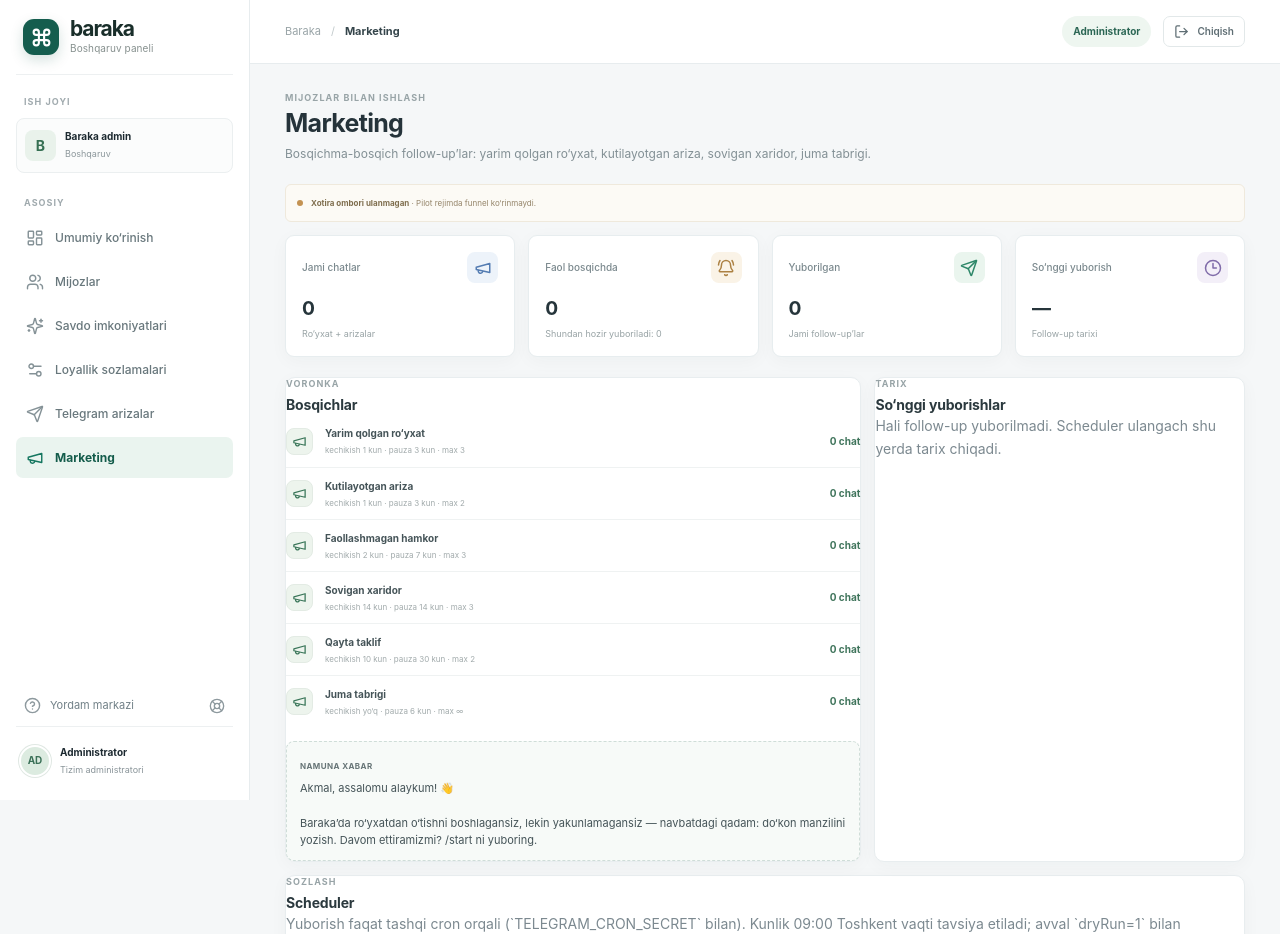
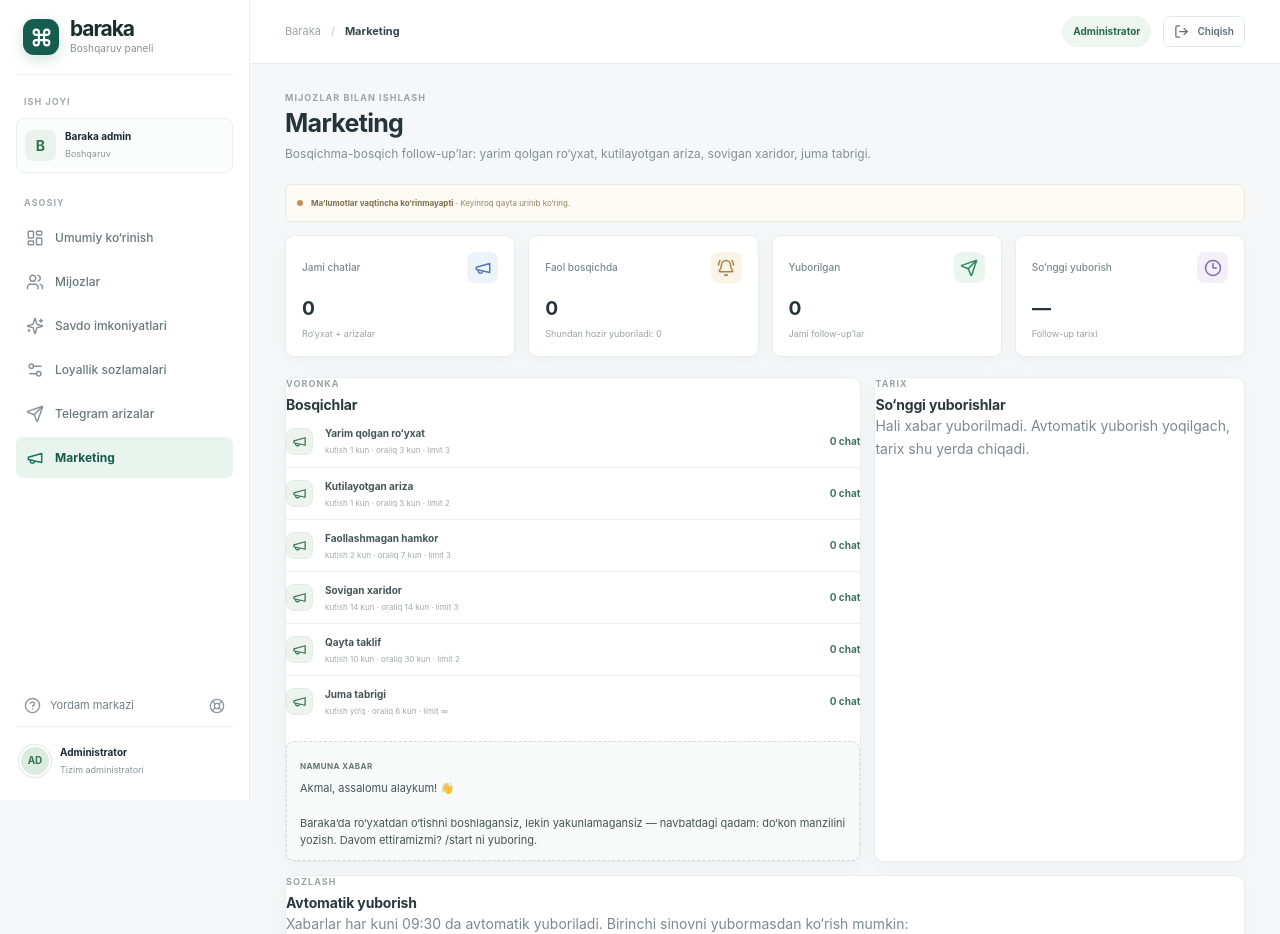
Before and after one commit to Elmun-Technologies/bullurb2b, a Next.js app: page /admin/marketing in a window 1280 px wide. Shown: the top 934 px of the page. Built offline with nearby package versions, Linux system fonts and the light colour scheme.

Commit message:
Admin copy cleanup: business-friendly Uzbek, dev hints collapsed
Co-authored-by: arena-agent <297053741+arena-agent@users.noreply.github.com>

```diff
--- a/src/app/(portal)/admin/clients/[id]/page.tsx
+++ b/src/app/(portal)/admin/clients/[id]/page.tsx
@@ -61,7 +61,7 @@
       </section>
       <section className="surface">
         <div className="section-header"><div><div className="section-kicker">SODIQLIK</div><h3>Daraja progressi</h3></div></div>
-        <p className="muted-text">Aylanma, daraja va chegirma progressi MoySklad jonli o‘qishlari ulangach shu yerda chiqadi. Dastur sozlamalari: <Link href="/admin/loyalty" className="text-link">Sodiqlik darajalari</Link>.</p>
+        <p className="muted-text">Aylanma va daraja keyingi bosqichda shu yerda chiqadi. Dastur sozlamalari: <Link href="/admin/loyalty" className="text-link">Sodiqlik darajalari</Link>.</p>
         {application.location && (
           <p className="muted-text">Lokatsiya: {application.location.latitude}, {application.location.longitude}</p>
         )}
--- a/src/app/(portal)/admin/clients/page.tsx
+++ b/src/app/(portal)/admin/clients/page.tsx
@@ -39,7 +39,7 @@
       actions={<span className="client-count-chip"><Users size={15} /> {approved.length} hamkor</span>}
     />
     {!available && (
-      <div className="admin-data-notice"><span className="demo-dot" /><span><b>Xotira ombori ulanmagan</b> · Pilot rejimda mijozlar ko‘rinmaydi.</span></div>
+      <div className="admin-data-notice"><span className="demo-dot" /><span><b>Ma’lumotlar vaqtincha ko‘rinmayapti</b> · Keyinroq qayta urinib ko‘ring.</span></div>
     )}
     {pendingCount > 0 && (
       <div className="admin-data-notice"><span className="demo-dot" /><span><b>{pendingCount} ta ariza</b> tasdiqlanishi kutilmoqda.</span><Link href="/admin/telegram">Ko‘rish <ArrowRight size={14} /></Link></div>
@@ -66,6 +66,6 @@
       {approved.length === 0 ? <div className="table-empty">Hali tasdiqlangan mijoz yo‘q. Arizalar <Link href="/admin/telegram">Telegram sahifasida</Link>.</div> : null}
       <div className="table-pagination"><span>{approved.length} hamkor</span></div>
     </section>
-    <p className="muted-text">Aylanma va daraja progressi MoySklad jonli o‘qishlari ulangach chiqadi — hozircha faqat tasdiqlangan ro‘yxat ko‘rsatiladi.</p>
+    <p className="muted-text">Aylanma va daraja keyingi bosqichda ulanadi — hozircha tasdiqlangan ro‘yxat.</p>
   </>;
 }
--- a/src/app/(portal)/admin/marketing/page.tsx
+++ b/src/app/(portal)/admin/marketing/page.tsx
@@ -41,7 +41,7 @@
     return `${Math.round(hours / 24)} kun`;
   };
   const max = policy.maxSends >= Number.MAX_SAFE_INTEGER ? '∞' : String(policy.maxSends);
-  return `kechikish ${span(policy.delayMs)} · pauza ${span(policy.cooldownMs)} · max ${max}`;
+  return `kutish ${span(policy.delayMs)} · oraliq ${span(policy.cooldownMs)} · limit ${max}`;
 }
 
 export default async function AdminMarketingPage() {
@@ -79,7 +79,7 @@
       description="Bosqichma-bosqich follow-up’lar: yarim qolgan ro‘yxat, kutilayotgan ariza, sovigan xaridor, juma tabrigi."
     />
     {!available && (
-      <div className="admin-data-notice"><span className="demo-dot" /><span><b>Xotira ombori ulanmagan</b> · Pilot rejimda funnel ko‘rinmaydi.</span></div>
+      <div className="admin-data-notice"><span className="demo-dot" /><span><b>Ma’lumotlar vaqtincha ko‘rinmayapti</b> · Keyinroq qayta urinib ko‘ring.</span></div>
     )}
     <div className="stat-grid four admin-stats">
       <StatCard label="Jami chatlar" value={String(chats)} note="Ro‘yxat + arizalar" icon={<Megaphone size={18} />} tone="blue" />
@@ -104,7 +104,7 @@
       <section className="surface">
         <div className="section-header"><div><div className="section-kicker">TARIX</div><h3>So‘nggi yuborishlar</h3></div></div>
         {recent.length === 0 ? (
-          <p className="muted-text">Hali follow-up yuborilmadi. Scheduler ulangach shu yerda tarix chiqadi.</p>
+          <p className="muted-text">Hali xabar yuborilmadi. Avtomatik yuborish yoqilgach, tarix shu yerda chiqadi.</p>
         ) : (
           <div className="live-list">
             {recent.map((item, index) => (
@@ -119,8 +119,8 @@
       </section>
     </div>
     <section className="surface">
-      <div className="section-header"><div><div className="section-kicker">SOZLASH</div><h3>Scheduler</h3></div></div>
-      <p className="muted-text">Yuborish faqat tashqi cron orqali (`TELEGRAM_CRON_SECRET` bilan). Kunlik 09:00 Toshkent vaqti tavsiya etiladi; avval `dryRun=1` bilan tekshiring:</p>
+      <div className="section-header"><div><div className="section-kicker">SOZLASH</div><h3>Avtomatik yuborish</h3></div></div>
+      <p className="muted-text">Xabarlar har kuni 09:30 da avtomatik yuboriladi. Birinchi sinovni yubormasdan ko‘rish mumkin:</p>
       <p className="telegram-code-box"><code>POST https://&lt;portal-host&gt;/api/cron/telegram-followups?dryRun=1</code></p>
     </section>
   </>;
--- a/src/app/(portal)/admin/opportunities/page.tsx
+++ b/src/app/(portal)/admin/opportunities/page.tsx
@@ -18,7 +18,7 @@
     />
     <section className="surface">
       <div className="section-header"><div><div className="section-kicker">HOLAT</div><h3>Tarix kutilmoqda</h3></div></div>
-      <p className="muted-text">Darajaga yaqinlik, faol emaslik va hajm pasayishi signallari xaridlar tarixiga qarab hisoblanadi. Hozircha namuna ballar ko‘rsatilmaydi.</p>
+      <p className="muted-text">Xaridlar tarixi ulangach, imkoniyatlar shu yerda avtomatik hisoblanadi.</p>
       <p><Link href="/admin/telegram" className="text-link">Arizalarni ko‘rish <ArrowRight size={14} /></Link></p>
     </section>
   </>;
--- a/src/app/(portal)/admin/page.tsx
+++ b/src/app/(portal)/admin/page.tsx
@@ -68,12 +68,12 @@
     />
 
     {!telegram.available && (
-      <div className="admin-data-notice"><span className="demo-dot" /><span><b>Xotira ombori ulanmagan</b> · Pilot rejimda Telegram ma’lumotlari ko‘rinmaydi.</span></div>
+      <div className="admin-data-notice"><span className="demo-dot" /><span><b>Ma’lumotlar vaqtincha ko‘rinmayapti</b> · Keyinroq qayta urinib ko‘ring.</span></div>
     )}
 
     <div className="stat-grid four admin-stats">
       <StatCard label="Kutilayotgan arizalar" value={String(telegram.pending.length)} note="Tasdiqlashni kutyapti" icon={<Clock3 size={18} />} tone="amber" />
-      <StatCard label="Tasdiqlangan mijozlar" value={String(telegram.approved.length)} note="Botda faol" icon={<Building2 size={18} />} tone="mint" />
+      <StatCard label="Tasdiqlangan mijozlar" value={String(telegram.approved.length)} note="Jami tasdiqlangan" icon={<Building2 size={18} />} tone="mint" />
       <StatCard label="Bot buyurtmalari" value={String(telegram.orders.length)} note="So‘nggi 8 ta ichida" icon={<ShoppingBag size={18} />} tone="blue" />
       <StatCard
         label="Katalog mahsulotlari"
@@ -124,9 +124,10 @@
     <div className="admin-grid">
       <section className="surface">
         <div className="section-header"><div><div className="section-kicker">DO‘KON BUYURTMALARI</div><h3>ShopFlow (Mini App savdosi)</h3></div></div>
-        {storeOrders.length === 0 ? (
-          <p className="muted-text">Hali do‘kon buyurtmasi kelmadi. ShopFlow admin → outbound webhook: bu server URLi + <b>order.created</b> + secret (<b>SHOPFLOW_WEBHOOK_SECRET</b>). Yordam: <b>SHOPFLOW_INTEGRATION.md</b>.</p>
-        ) : (
+        {storeOrders.length === 0 ? (<>
+          <p className="muted-text">Hali do‘kon buyurtmasi kelmadi. Sinov xaridi qilsangiz — shu yerda chiqadi.</p>
+          <details className="hint-details"><summary>Ulash bo‘yicha ko‘rsatma</summary><p>ShopFlow admin → outbound webhook: bu server URLi + <b>order.created</b> + secret. Batafsil: <b>SHOPFLOW_INTEGRATION.md</b>.</p></details>
+        </>) : (
           <div className="live-list">
             {storeOrders.map((item, index) => (
               <div className="live-row" key={`${item.orderId}-${index}`}>
@@ -150,7 +151,7 @@
 
       <section className="surface">
         <div className="section-header"><div><div className="section-kicker">SAVDO ANALITIKASI</div><h3>Oylik aylanma</h3></div></div>
-        <p className="muted-text">Savdo tarixi MoySklad ulangach shu yerda chiqadi. Hozircha namuna raqamlar ko‘rsatilmaydi — faqat jonli ma’lumot.</p>
+        <p className="muted-text">Savdo tarixi ulangach shu yerda avtomatik chiqadi. Hozircha bo‘sh.</p>
         <p><Link href="/admin/telegram" className="text-link">Arizalarni ko‘rish <ArrowRight size={14} /></Link></p>
       </section>
     </div>
--- a/src/app/globals.css
+++ b/src/app/globals.css
@@ -1146,3 +1146,6 @@
 .breadcrumbs strong { overflow: hidden; text-overflow: ellipsis; white-space: nowrap; }
 .client-table tbody td:nth-child(4) { max-width: 220px; overflow: hidden; text-overflow: ellipsis; white-space: nowrap; }
 @media (max-width: 380px) { .admin-badge { display: none; } }
+.hint-details { margin-top: 8px; font-size: 11px; }
+.hint-details summary { color: #2b6654; font-weight: 650; cursor: pointer; }
+.hint-details p { margin: 6px 0 0; color: #667476; line-height: 1.6; }
```
